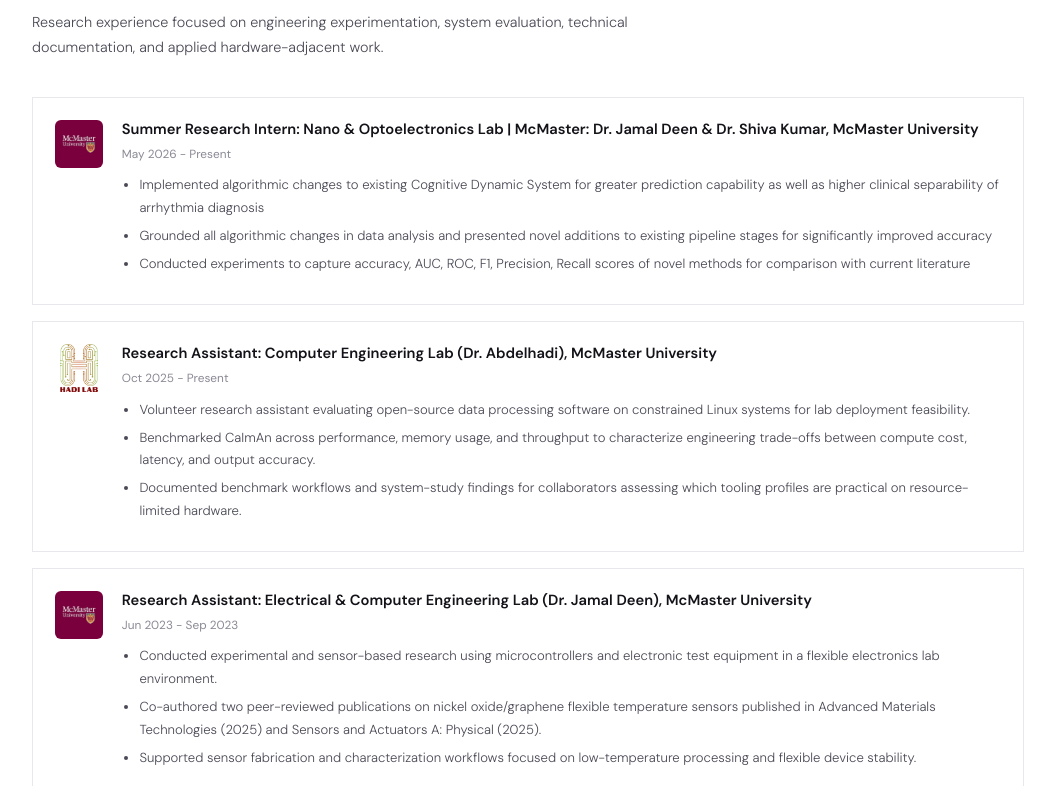
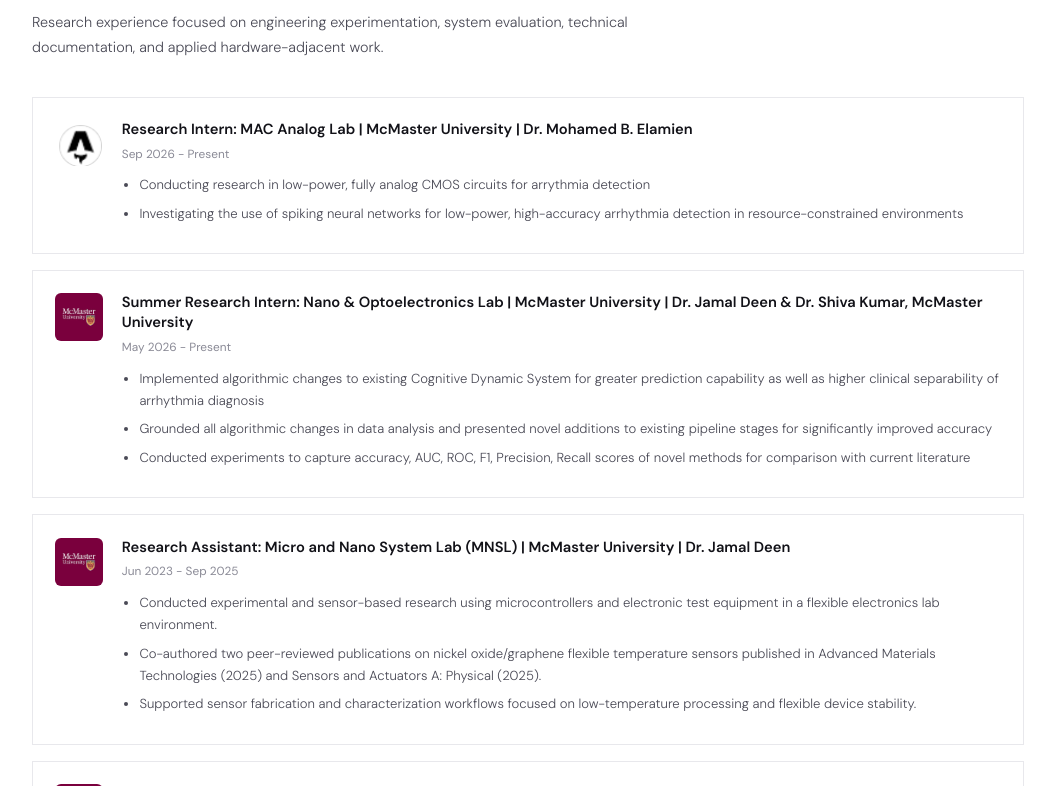
Before and after one commit to kadgitub7/portfolio, a Next.js app: page / in a window 1280 px wide. Shown: the part 3754-4540 px from the top of the page, without its empty margins (112-1167 px from the left). Built offline with nearby package versions, Linux system fonts and the light colour scheme.

Commit message:
updated work experience

```diff
--- a/app/page.js
+++ b/app/page.js
@@ -214,7 +214,16 @@ const education = {
 
 const experience = [
   {
-    title: 'Summer Research Intern: Nano & Optoelectronics Lab | McMaster: Dr. Jamal Deen & Dr. Shiva Kumar, McMaster University',
+    title: 'Research Intern: MAC Analog Lab | McMaster University | Dr. Mohamed B. Elamien',
+    date: 'Sep 2026 - Present',
+    icon: '/imageAssets/mac_analog_logo.png',
+    descriptionLines: [
+      'Conducting research in low-power, fully analog CMOS circuits for arrythmia detection',
+      'Investigating the use of spiking neural networks for low-power, high-accuracy arrhythmia detection in resource-constrained environments',
+    ],
+  },
+  {
+    title: 'Summer Research Intern: Nano & Optoelectronics Lab | McMaster University | Dr. Jamal Deen & Dr. Shiva Kumar, McMaster University',
     date: 'May 2026 - Present',
     icon: '/imageAssets/McMaster_Logo.jpg',
     descriptionLines: [
@@ -224,18 +233,8 @@ const experience = [
     ],
   },
   {
-    title: 'Research Assistant: Computer Engineering Lab (Dr. Abdelhadi), McMaster University',
-    date: 'Oct 2025 - Present',
-    icon: '/imageAssets/HADI_Labs_Logo.png',
-    descriptionLines: [
-      'Volunteer research assistant evaluating open-source data processing software on constrained Linux systems for lab deployment feasibility.',
-      'Benchmarked CaImAn across performance, memory usage, and throughput to characterize engineering trade-offs between compute cost, latency, and output accuracy.',
-      'Documented benchmark workflows and system-study findings for collaborators assessing which tooling profiles are practical on resource-limited hardware.',
-    ],
-  },
-  {
-    title: 'Research Assistant: Electrical & Computer Engineering Lab (Dr. Jamal Deen), McMaster University',
-    date: 'Jun 2023 - Sep 2023',
+    title: 'Research Assistant: Micro and Nano System Lab (MNSL) | McMaster University | Dr. Jamal Deen',
+    date: 'Jun 2023 - Sep 2025',
     icon: '/imageAssets/McMaster_Logo.jpg',
     descriptionLines: [
       'Conducted experimental and sensor-based research using microcontrollers and electronic test equipment in a flexible electronics lab environment.',
```
Also changed, not shown: public/imageAssets/HADI_Labs_Logo.png (deleted), public/imageAssets/mac_analog_logo.png (added).
